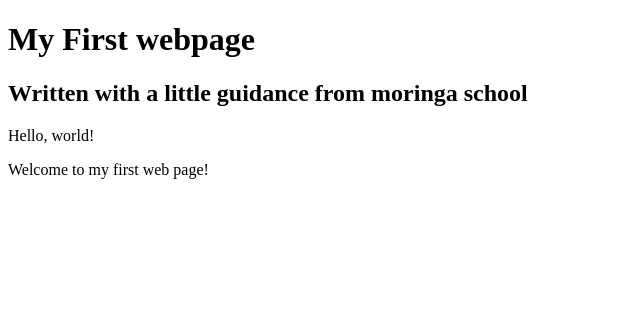
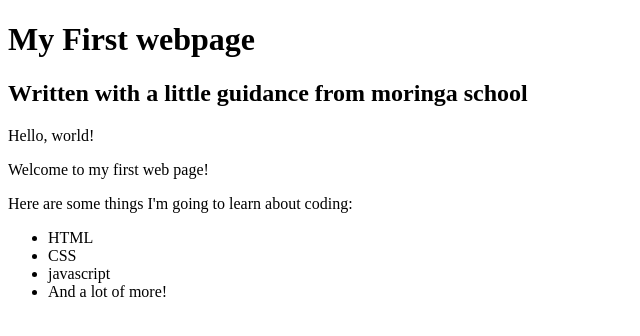
Before and after one commit to umurangamirwa/my-first-webpage, a plain HTML site: page my-first-webpage.html in a window 1280 px wide. Shown: the whole page, without its empty margins (0-640 px from the left). Drawn offline with Linux system fonts and the light colour scheme.

Commit message:
add list elements

```diff
--- a/my-first-webpage.html
+++ b/my-first-webpage.html
@@ -9,5 +9,15 @@
 
         <p>Hello, world!</p>
         <p>Welcome to my first web page!</p>
+
+        <P>Here are some things I'm going to learn about coding:</P>
+            <ul>
+                <li>HTML</li>
+                <li>CSS</li>
+                <li>javascript</li>
+                <li>And a lot of more!</li>
+
+            </ul>
+
     </body>
 </html>
```
